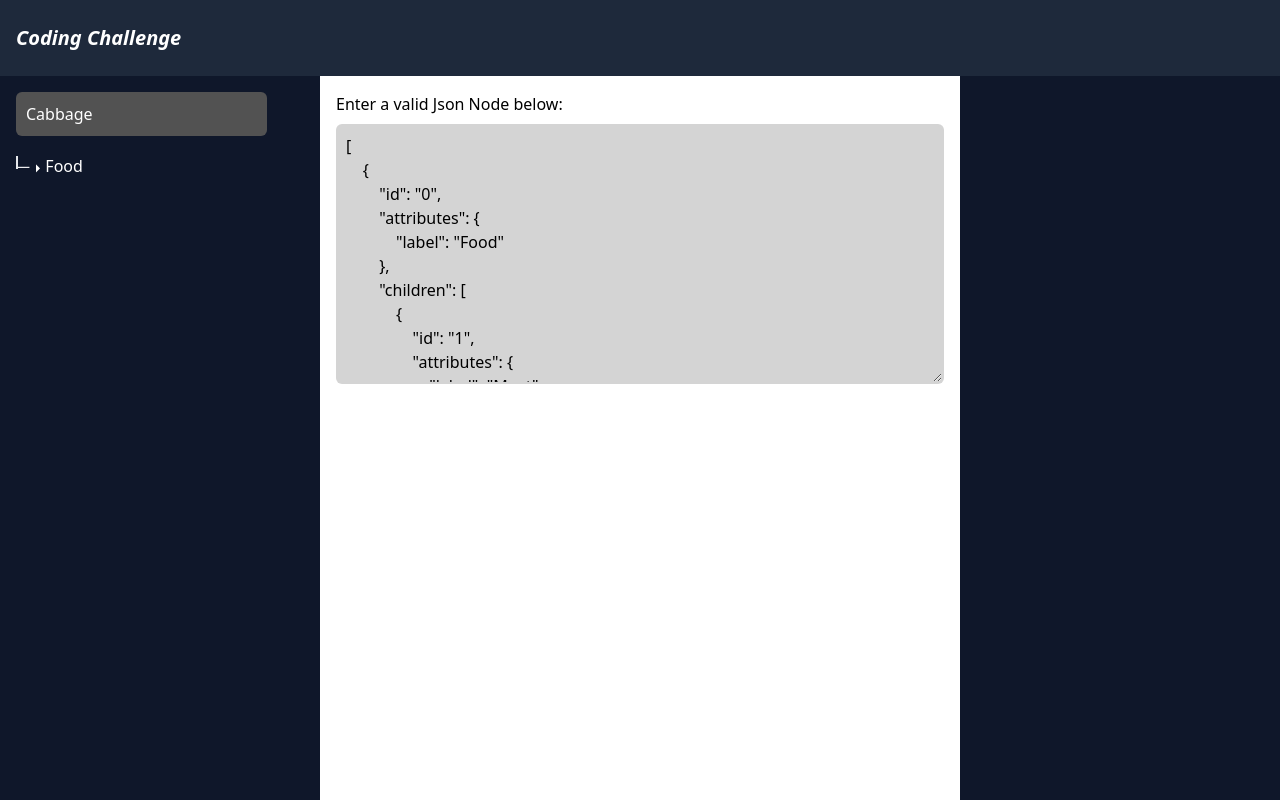
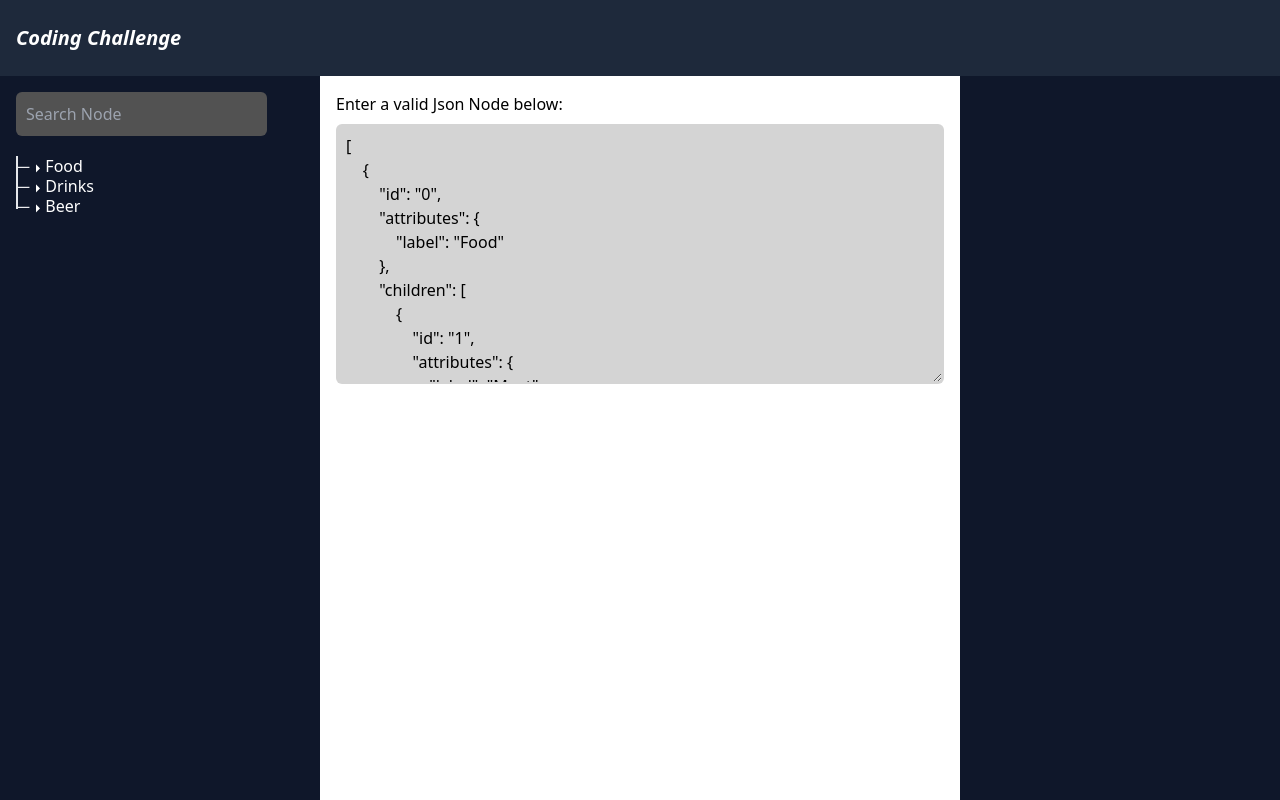
Before and after one commit to ashfahan/myapp, a React (Create React App) app: page / in a window 1280 px wide. Built offline with nearby package versions, Linux system fonts and the light colour scheme.

Commit message:
revert search field to empty

```diff
--- a/src/containers/TreeContainer.tsx
+++ b/src/containers/TreeContainer.tsx
@@ -5,7 +5,7 @@ import { INode } from "../interfaces/Tree.interface";
 
 export const TreeContainer = () => {
   const treedata = useStore((state) => state.Tree);
-  const [search, setSearch] = useState("Cabbage");
+  const [search, setSearch] = useState("");
 
   const searchNode = (value: string, nodes: INode[]): INode[] => {
     const node = nodes.map((node) => {
```
